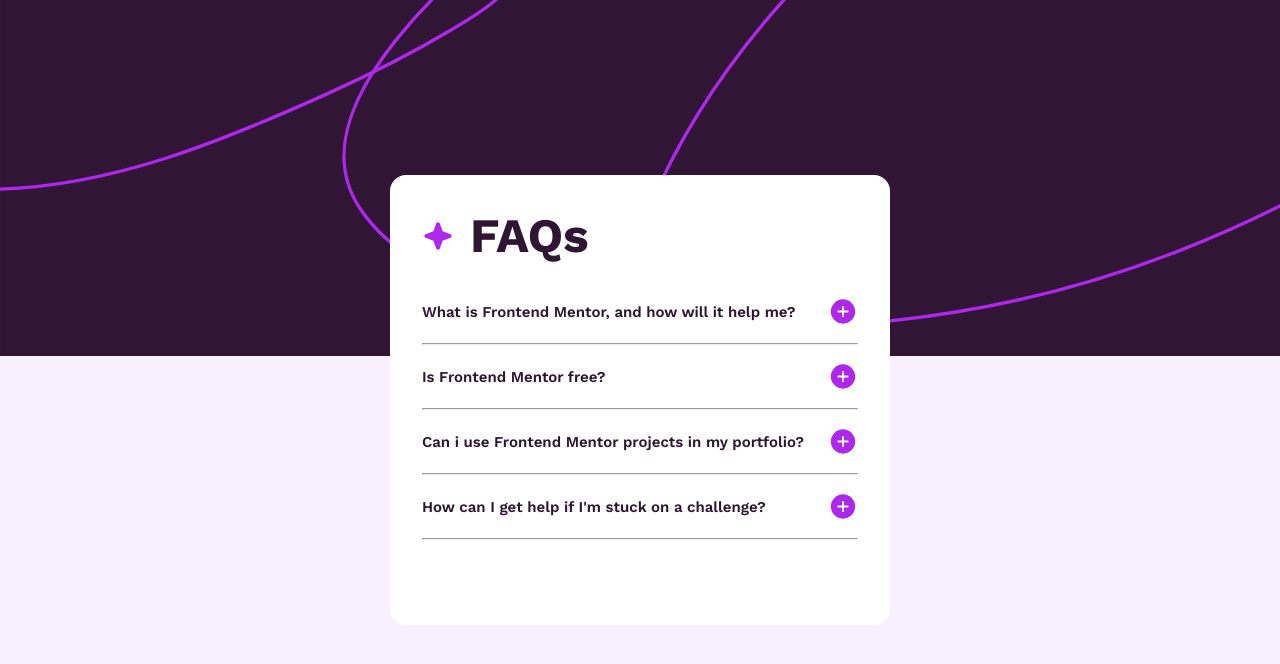
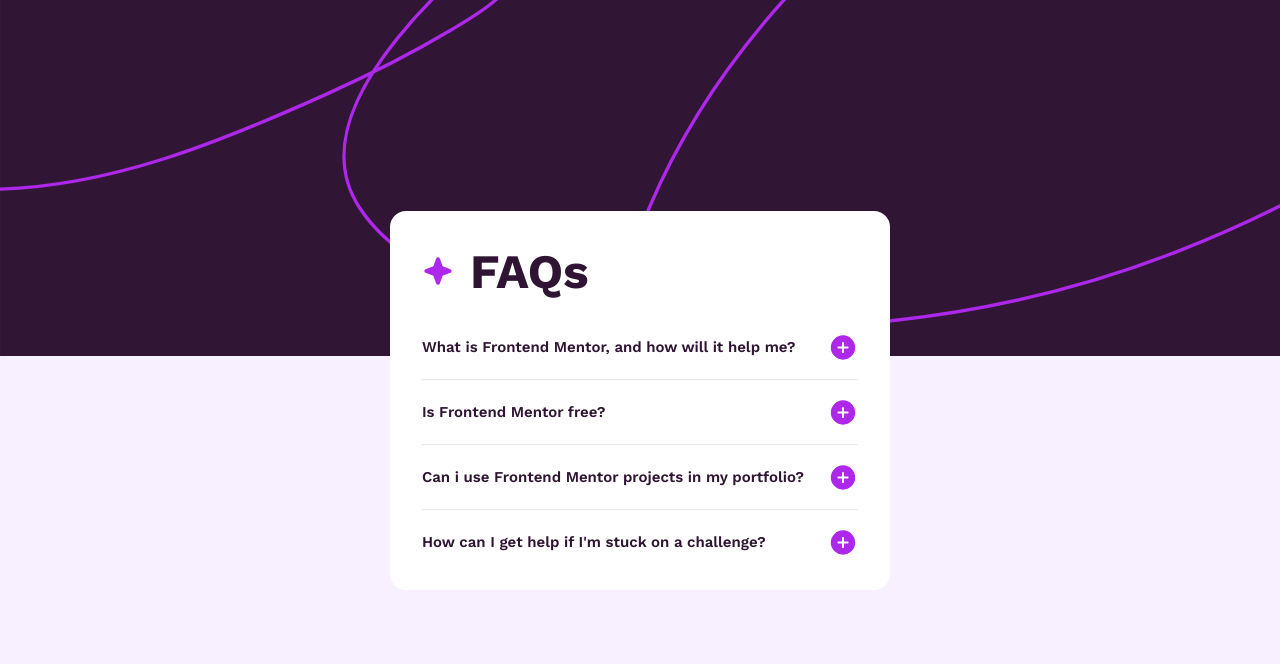
Before and after one commit to lucarl07/faq-accordion, a React (Vite) app: page / in a window 1280 px wide. Shown: the top 664 px of the page. Built offline with nearby package versions, Linux system fonts and the light colour scheme.

Commit message:
Finish stylization for this page

```diff
--- a/src/components/App/App.css
+++ b/src/components/App/App.css
@@ -9,3 +9,9 @@
     background-size: 200vh;
     background-color: var(--Light-pink);
 }
+
+hr {
+    margin-top: 1rem;
+    border-color: var(--Light-pink);
+    opacity: 0.25;
+}
--- a/src/components/App/App.jsx
+++ b/src/components/App/App.jsx
@@ -20,8 +20,11 @@
             <PageTitle title={'FAQs'} src={iconStar} alt={'Sparkling star'} />
             <div className='question-list'>
                 <ModalContainer question={`What is Frontend Mentor, and how will it help me?`} answer={answers[0]}/>
+                <hr/>
                 <ModalContainer question={`Is Frontend Mentor free?`} answer={answers[1]}/>
+                <hr/>
                 <ModalContainer question={`Can i use Frontend Mentor projects in my portfolio?`} answer={answers[2]}/>
+                <hr/>
                 <ModalContainer question={`How can I get help if I'm stuck on a challenge? `} answer={answers[3]}/>
             </div>
         </Container>
--- a/src/components/Button/Button.css
+++ b/src/components/Button/Button.css
@@ -9,3 +9,8 @@
     font-weight: 600;
     font-size: var(--p-size);
 }
+
+.btn:hover {
+    color: var(--Purple);
+    cursor: pointer;
+}
--- a/src/components/Container/Container.css
+++ b/src/components/Container/Container.css
@@ -3,7 +3,7 @@
     flex-direction: column;
     padding: 2rem;
     width: 500px;
-    height: 450px;
+    height: fit-content;
     gap: 1rem;
     background-color: var(--White);
     border-radius: 1rem;
--- a/src/components/ModalContainer/ModalContainer.jsx
+++ b/src/components/ModalContainer/ModalContainer.jsx
@@ -10,7 +10,6 @@
         <div className='question'>
             <Button setModal={setModal} modal={modal} text={question} />
             <Modal modal={modal} text={answer}/>
-            <hr/>
         </div>
     );
 }
--- a/src/style.css
+++ b/src/style.css
@@ -3,6 +3,7 @@
     /* Colors: */
     --White: hsl(0, 0%, 100%);
     --Light-pink: hsl(275, 100%, 97%);
+    --Purple: hsl(293, 73%, 47%);
     --Grayish-purple: hsl(292, 16%, 49%);
     --Dark-purple: hsl(292, 42%, 14%);
 
```
